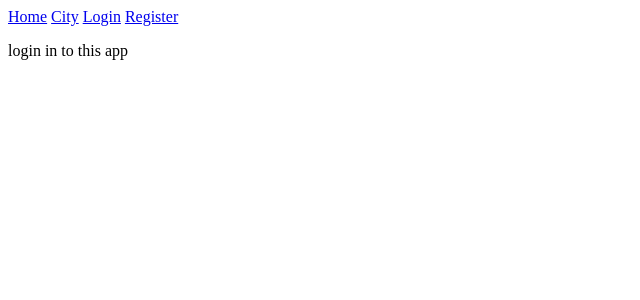
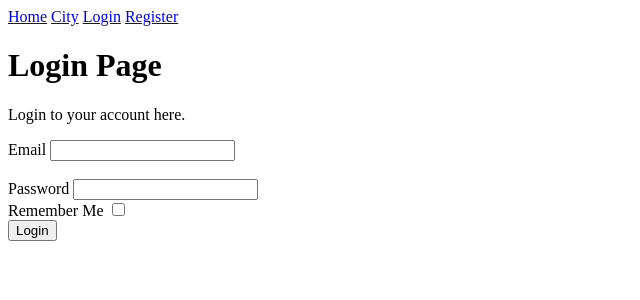
Before and after one commit to BWDaniels97/QA-SFIA-1, a Flask app: page /login in a window 1280 px wide. Shown: the top 300 px of the page, without its empty margins (0-640 px from the left). Run offline with Flask 2, Linux system fonts and the light colour scheme.

Commit message:
Added database, login, logout, update and delete

```diff
--- /dev/null
+++ b/application/forms.py
@@ -0,0 +1,91 @@
+from flask_wtf import FlaskForm
+from wtforms import StringField, SubmitField, PasswordField, BooleanField
+from wtforms.validators import DataRequired, Length, Email, EqualTo, ValidationError
+from application.models import Users
+from flask_login import current_user
+
+class UpdateAccountForm(FlaskForm):
+    band_name = StringField('First Name',
+        validators=[
+            DataRequired(),
+            Length(min=4, max=30)
+        ])
+    email = StringField('Email',
+        validators=[
+            DataRequired(),
+            Email()
+        ])
+    submit = SubmitField('Update')
+
+    def validate_email(self,email):
+        if email.data != current_user.email:
+            user = Users.query.filter_by(email=email.data).first()
+            if user:
+                raise ValidationError('Email already in use')
+
+class PostForm(FlaskForm):
+    title = StringField('Title',
+        validators = [
+            DataRequired(),
+            Length(min=2, max=100)
+        ]
+    )
+    content = StringField('Content',
+        validators = [
+            DataRequired(),
+            Length(min=2, max=500)
+        ]
+    )
+    submit = SubmitField('Post!')
+
+
+
+class RegistrationForm(FlaskForm):
+    band_name = StringField('Band Name',
+        validators = [
+            DataRequired(),
+            Length(min=2, max=30)
+        ]
+    )
+    email = StringField('Email',
+        validators = [
+            DataRequired(),
+            Email()
+        ]
+    )
+    password = PasswordField('Password',
+        validators = [
+            DataRequired(),
+        ]
+    )
+    confirm_password = PasswordField('Confirm Password',
+        validators = [
+            DataRequired(),
+            EqualTo('password')
+        ]
+    )
+    submit = SubmitField('Sign Up')
+
+    def validate_email(self, email):
+        user = Users.query.filter_by(email=email.data).first()
+
+        if user:
+            raise ValidationError('Email already in use')
+
+
+class LoginForm(FlaskForm):
+    email = StringField('Email',
+        validators=[
+            DataRequired(),
+            Email()
+        ]
+    )
+
+    password = PasswordField('Password',
+        validators=[
+            DataRequired()
+        ]
+    )
+
+    remember = BooleanField('Remember Me')
+    submit = SubmitField('Login')
--- a/application/routes.py
+++ b/application/routes.py
@@ -1,33 +1,109 @@
-from application import app
-from flask import render_template
-
-
-dummyData = [
-{
-"name": {"band":"The Kooks"},
-"title":"First Post",
-"city":"Sheffield",
-"content":"Description of gig for exampe what tour/genres"
-},
-{
-"name": {"band":"The Kaleidoscopess"},
-"title":"Another Post",
-"city":"Manchester",
-"content":"Description of gig for exampe what tour/genres"
-},
-]
+from flask import render_template, redirect, url_for, request
+from application import app, db, bcrypt
+from flask_login import login_user, current_user, logout_user, login_required
+from application.models import Posts, Users
+from application.forms import PostForm, RegistrationForm, LoginForm, UpdateAccountForm
 
 @app.route('/')
 @app.route('/home')
+
 def home():
-    return render_template('home.html', title='Home', posts=dummyData)
+    postData = Posts.query.all()
+    return render_template('home.html', title='Home', posts=postData)
 
 @app.route('/city')
 def city():
-    return render_template('city.html', title='city')
-@app.route('/register')
+    return render_template('city.html', title='City')
+
+@app.route("/login", methods=['GET', 'POST'])
+def login():
+    if current_user.is_authenticated:
+        return redirect(url_for('home'))
+    form = LoginForm()
+    if form.validate_on_submit():
+        user=Users.query.filter_by(email=form.email.data).first()
+        if user and bcrypt.check_password_hash(user.password, form.password.data):
+            login_user(user, remember=form.remember.data)
+            next_page = request.args.get('next')
+            if next_page:
+                return redirect(next_page)
+            else:
+                return redirect(url_for('home'))
+    return render_template('login.html', title='Login', form=form)
+
+@app.route('/register', methods=['GET', 'POST'])
 def register():
-    return render_template('register.html', title='Register')
-@app.route('/login')
-def login():
-    return render_template('login.html', title='Login')
+    if current_user.is_authenticated:
+        return redirect(url_for('home'))
+    form = RegistrationForm()
+    if form.validate_on_submit():
+        hash_pw = bcrypt.generate_password_hash(form.password.data)
+
+        user = Users(
+            band_name=form.band_name.data,
+            email=form.email.data,
+            password=hash_pw
+        )
+
+        db.session.add(user)
+        db.session.commit()
+
+        return redirect(url_for('post'))
+    return render_template('register.html', title='Register', form=form)
+
+@app.route('/post', methods=['GET', 'POST'])
+@login_required
+def post():
+    form = PostForm()
+    if form.validate_on_submit():
+        postData = Posts(
+            title=form.title.data,
+            content=form.content.data,
+            author=current_user
+        )
+        db.session.add(postData)
+        db.session.commit()
+
+        return redirect(url_for('home'))
+
+    else:
+        print(form.errors)
+
+    return render_template('post.html', title='Post', form=form)
+
+@app.route('/logout')
+def logout():
+	logout_user()
+	return redirect(url_for('login'))
+
+@app.route('/account', methods=['GET', 'POST'])
+@login_required
+def account():
+    form = UpdateAccountForm()
+    if form.validate_on_submit():
+        current_user.band_name = form.band_name.data
+        current_user.email = form.email.data
+        db.session.commit()
+        return redirect(url_for('account'))
+    elif request.method == 'GET':
+        form.band_name.data = current_user.band_name
+        form.email.data = current_user.email
+    return render_template('account.html', title='Account', form=form)
+
+
+@app.route("/account/delete", methods=["GET", "POST"])
+@login_required
+def account_delete():
+    user = current_user.id
+
+    posts = Posts.query.filter_by(user_id=user).all()
+    for post in posts:
+        db.session.delete(post)
+
+
+    account = Users.query.filter_by(id=user).first()
+    logout_user()
+    db.session.delete(account)
+    db.session.commit()
+
+    return redirect(url_for('register'))
--- a/application/templates/layout.html
+++ b/application/templates/layout.html
@@ -1,11 +1,24 @@
+<!DOCTYPE html>
 <html>
+<head>
+<title>{{ title }} - Page</title>
+</head>
 <body>
 	<div class=navbar>
+		{% if current_user.is_authenticated %}
+			<a href="{{ url_for('home') }}">Home</a>
+			<a href="{{ url_for('city') }}">City</a>
+			<a href="{{ url_for('logout') }}">Logout</a>
+			<a href="{{ url_for('post') }}">Post</a>
+			<a href="{{ url_for('account') }}">Account</a>
+		{% else %}
 			<a href="{{ url_for('home') }}">Home</a>
 			<a href="{{ url_for('city') }}">City</a>
 			<a href="{{ url_for('login') }}">Login</a>
 			<a href="{{ url_for('register') }}">Register</a>
-	</div>
+		{% endif %}
+
+<h1>{{  title  }} Page</h1>
 {% block body_content %}{% endblock %}
 </body>
 </html>
--- a/application/templates/login.html
+++ b/application/templates/login.html
@@ -1,5 +1,40 @@
 {% extends "layout.html" %}
 
 {% block body_content %}
-<p>login in to this app</p>
+<p> Login to your account here. </p>
+<div class='form'>
+    <form method='POST' action=''>
+        {{ form.hidden_tag() }}
+        <div class='form_group'>
+            {{ form.email.label }}
+            {{ form.email }}
+            {% if form.email.errors %}
+                <div class='error'>
+                    {% for error in form.email.errors %}
+                        <span>{{ error }}</span>
+                    {% endfor %}
+                </div>
+            {% endif %}
+        </div>
+        <br>
+        <div class='form_group'>
+            {{ form.password.label }}
+            {{ form.password }}
+            {% if form.password.errors %}
+                <div class='error'>
+                    {% for error in form.password.errors %}
+                        <span>{{ error }}</span>
+                    {% endfor %}
+                </div>
+            {% endif %}
+        </div>
+        <div class="form_group">
+            {{ form.remember.label }}
+            {{ form.remember }}
+        </div>
+        <div>
+            {{ form.submit }}
+        </div>
+    </form>
+</div>
 {% endblock %}
--- /dev/null
+++ b/create.py
@@ -0,0 +1,5 @@
+from application import db
+from application.models import Posts, Users
+
+db.drop_all()
+db.create_all()
--- a/requirements.txt
+++ b/requirements.txt
@@ -1,2 +1,6 @@
 Flask==1.1.2
 Jinja2==2.11.2
+Flask-SQLAlchemy==2.4.4
+SQLAlchemy==1.3.18
+Flask-WTF==0.14.3
+WTForms==2.3.3
```
Also changed, not shown: application/__init__.py (+15 -2 lines), application/models.py (added, +34 -0 lines), application/templates/account.html (added, +42 -0 lines), application/templates/city.html (+9 -3 lines), application/templates/home.html (+8 -9 lines), application/templates/post.html (added, +35 -0 lines), application/templates/register.html (+59 -3 lines). Lines whose indentation alone changed are shown as unchanged.
